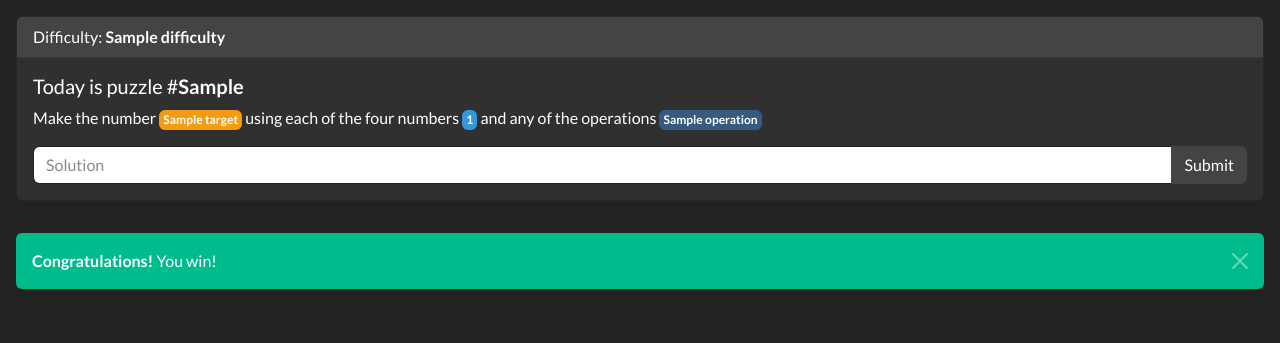
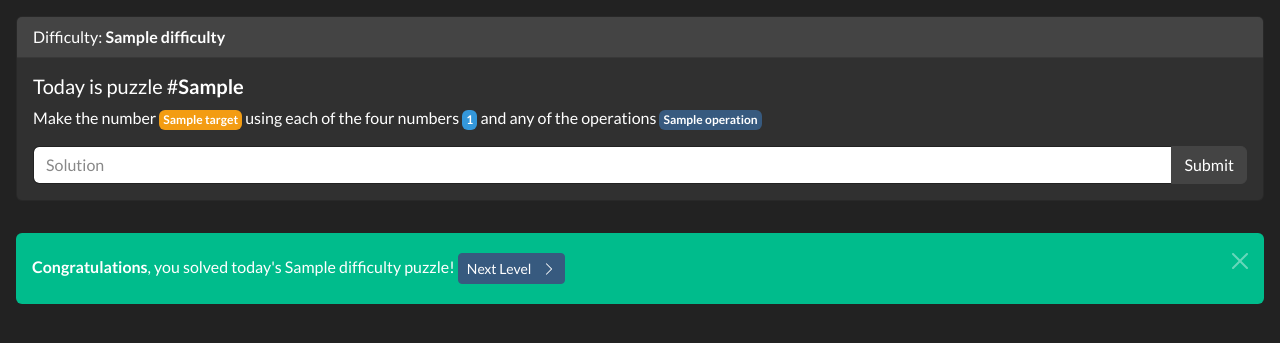
Before and after one commit to taliabn/numble, a Django app: template numble/templates/numble/win.html in a window 1280 px wide. Shown: the part 72-415 px from the top of the page. Run offline with Django 3.2, Linux system fonts and the light colour scheme; the template is opened without the code that fills it: most values are stand-ins (such as "Sample title", 1, 10 or a date in 2020); some libraries are stand-ins or nearby versions.

Commit message:
feat: navigation between levels on frontend

```diff
--- a/numble/templates/numble/index.html
+++ b/numble/templates/numble/index.html
@@ -45,6 +45,7 @@
         </div>
       </div>
     </div>
+    <span id="puzzle-day" style="display: none">{{ puzzle_day }}</span>
   </form>
   {% block wincontent %}
   {% endblock wincontent %}
--- a/numble/templates/numble/win.html
+++ b/numble/templates/numble/win.html
@@ -1,8 +1,14 @@
 {% extends "./index.html" %}
 
 {% block wincontent %}
-    <div class="alert alert-dismissible alert-success m-3">
-        <button type="button" class="btn-close" data-bs-dismiss="alert"></button>
-        <strong>Congratulations!</strong> You win!
+  <div class="alert alert-dismissible alert-success m-3 align-items-center justify-content-center">
+    <button type="button" class="btn-close" data-bs-dismiss="alert"></button>
+    <div>
+      <p style="display: inline-block" class="py-0 my-1"><strong>Congratulations</strong>, you solved today's {{ difficulty }} puzzle!</p>
+      <button id="next-puzzle" type="button" class="btn btn-primary btn-sm px-2 my-1 py-1">
+        <a style="text-decoration: none;" href="{% url 'index' next_difficulty %}">Next Level</a>
+        <i class="bi bi-chevron-right ms-2"></i>
+      </button>
     </div>
+  </div>
 {% endblock wincontent%}
```
Also changed, not shown: numble/views.py (+7 -0 lines).
